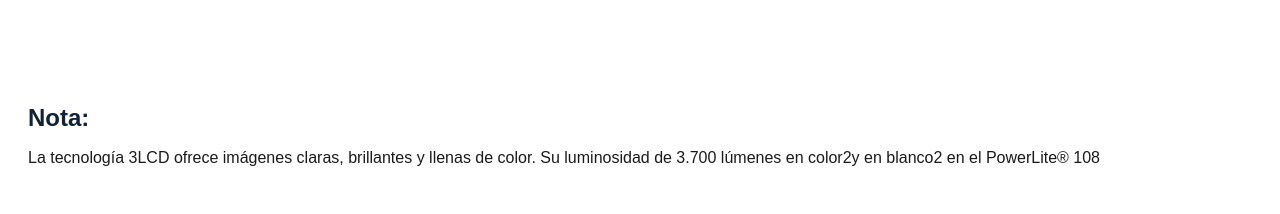
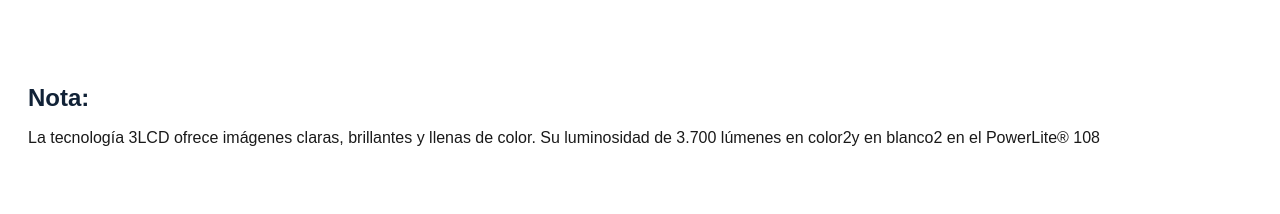
Before and after one commit to IUBI-COMPANY/iubizon, a Next.js app: page /108 in a window 1280 px wide. Shown: the part 1370-1584 px from the top of the page. Built offline with nearby package versions, Linux system fonts and the light colour scheme.

Commit message:
Updated styles by note

```diff
--- a/src/app/[productId]/page.tsx
+++ b/src/app/[productId]/page.tsx
@@ -67,13 +67,13 @@
           <NoFoundComponent />
         ) : (
           <div className="content-wrapper px-7 max-w-[1470px] m-auto w-full">
-            <main className="grid grid-cols-12 py-15 w-full relative">
+            <main className="grid grid-cols-12 py-7 md:py-15 w-full relative">
               <section className="col-span-12 lg:col-span-8 w-full flex justify-center items-center">
                 <div className="w-full">
                   {/*Product media*/}
                   <MediaCarousel product={product} />
                   {/*Product specifications*/}
-                  <div className="w-full h-auto m-auto py-10">
+                  <div className="w-full h-auto m-auto my-10 md:my-0 md:pt-20">
                     <div className="text-2xl mb-5 text-secondary font-bold">
                       Especificaciones del producto:
                     </div>
@@ -237,7 +237,7 @@
                 </div>
               </section>
               {/*Product information and price*/}
-              <section className="col-span-12 lg:col-span-4 w-full mx-auto px-0 lg:px-10 py-13 md:py-2 md:sticky top-0 self-start">
+              <section className="col-span-12 lg:col-span-4 w-full mx-auto px-0 lg:px-10 py-7 md:py-2 md:sticky top-0 self-start">
                 <h1 className="text-4xl font-bold text-left mb-8 text-secondary">
                   {product.name || product.model}
                 </h1>
@@ -338,7 +338,7 @@
               </section>
             </main>
             {product?.note && (
-              <div className="w-full h-auto m-auto py-10">
+              <div className="w-full h-auto m-auto py-10 md:py-5 mb-0 md:mb-10">
                 <div className="text-2xl mb-3 text-secondary font-bold">
                   Nota:
                 </div>
```
